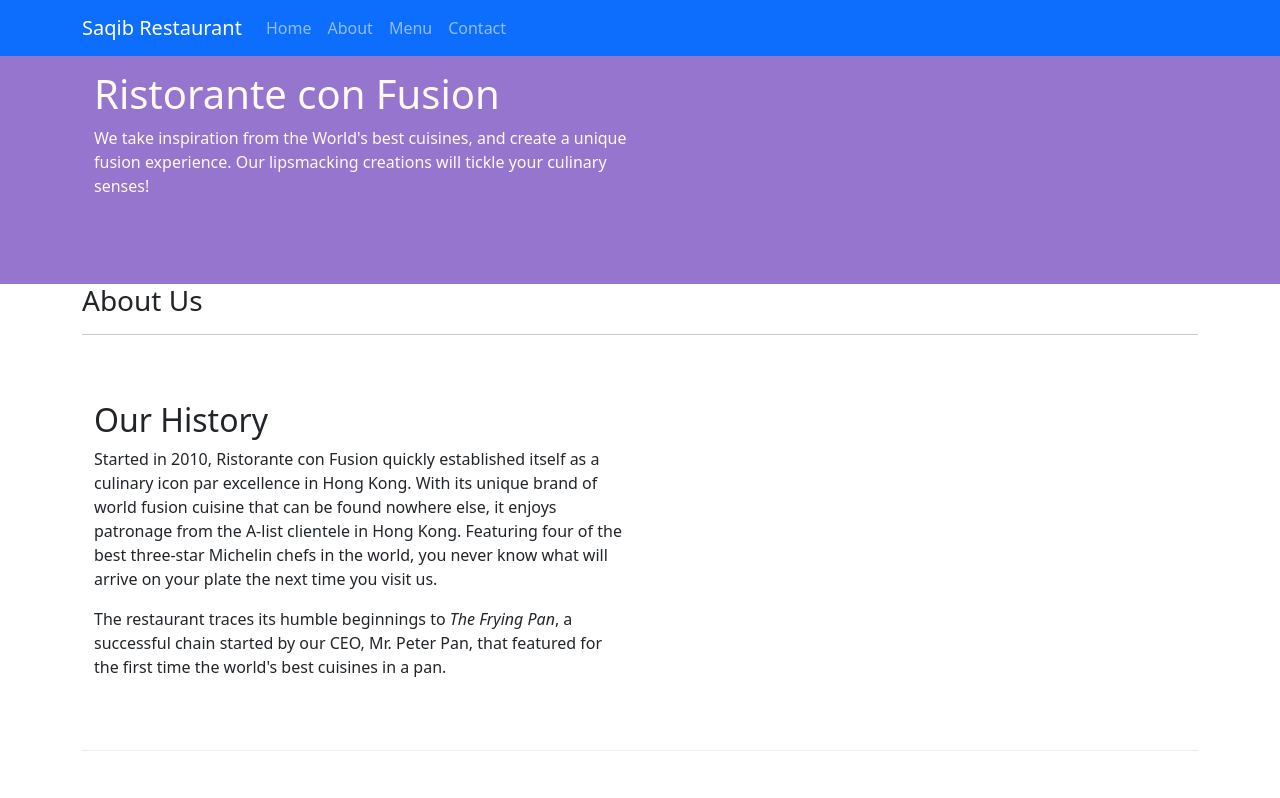
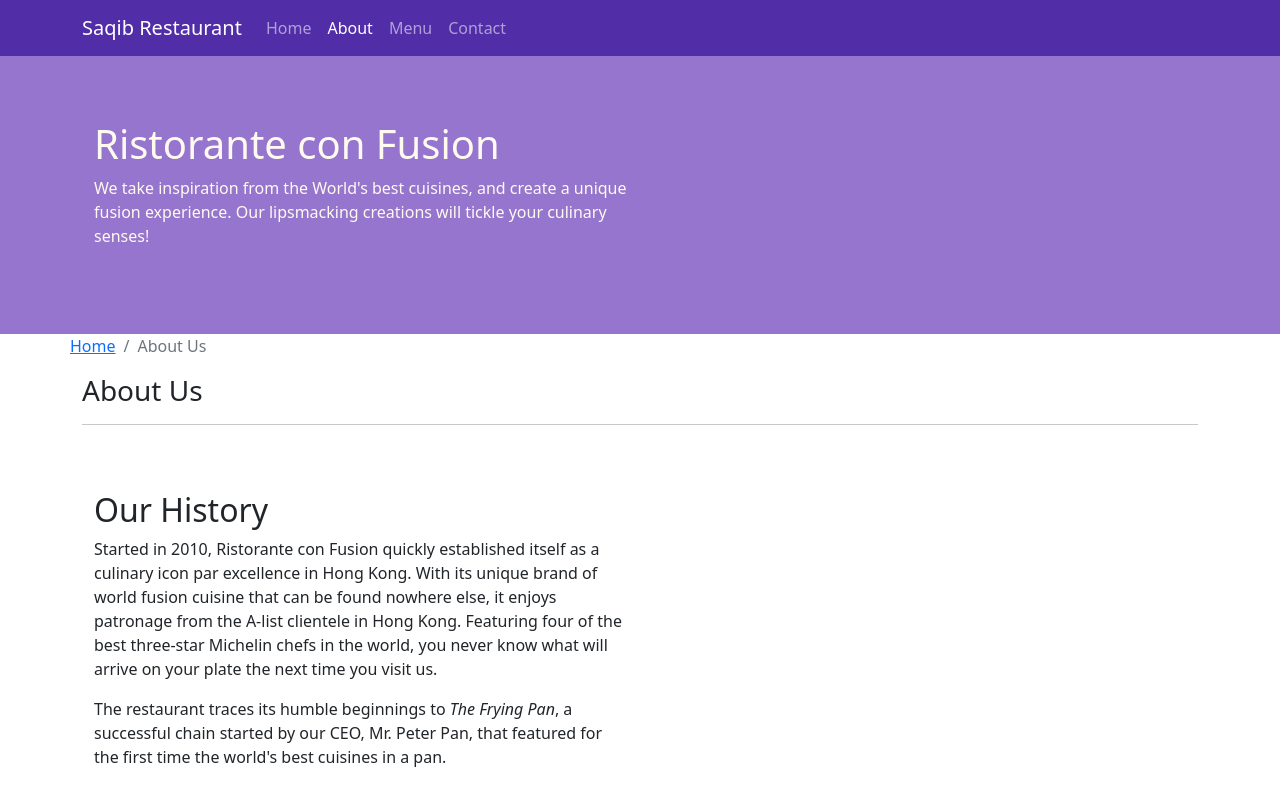
Before and after one commit to MuhammadSaqib786/Navbar-and-breadCrumbs-bootStrap, a website: page aboutus.html in a window 1280 px wide. Shown: the top 798 px of the page. Drawn offline with nearby package versions, Linux system fonts and the light colour scheme.

Commit message:
added breadcrumb in about us page

```diff
--- a/aboutus.html
+++ b/aboutus.html
@@ -16,7 +16,7 @@
 </head>
 
 <body>
-    <nav class="navbar navbar-dark navbar-expand-sm bg-primary fixed-top">
+    <nav class="navbar navbar-dark navbar-expand-sm  fixed-top">
         <div class="container">
             <button class="navbar-toggler" type="button" data-bs-toggle="collapse" data-bs-target="#Navbar">
                 <span class="navbar-toggler-icon"></span>
@@ -25,12 +25,12 @@
             <a class="navbar-brand mr-auto" href="./index.html">Saqib Restaurant</a>
             <div class="collapse navbar-collapse" id="Navbar">
             <ul class="navbar-nav mr-auto">
-                <li class="nav-item active">
+                <li class="nav-item ">
                     <a href="./index.html" class="nav-link">Home</a>
 
                 </li>
-                <li class="nav-item">
-                    <a href="./aboutus.html" class="nav-link">About</a>
+                <li class="nav-item ">
+                    <a href="#" class="nav-link active">About</a>
 
                 </li>
                 <li class="nav-item">
@@ -63,6 +63,11 @@
 
     <div class="container">
         <div class="row">
+            <ol class="col-12 breadcrumb">
+                <li class="breadcrumb-item"><a href="./index.html">Home</a></li>
+                <li class="breadcrumb-item active">About Us</li>
+
+            </ol>
             <div class="col col-sm">
                <h3>About Us</h3>
                <hr>
@@ -102,7 +107,7 @@
                 <div class="col-4 offset-1 col-sm-2">
                     <h5>Links</h5>
                     <ul class="list-unstyled">
-                        <li><a href="#">Home</a></li>
+                        <li><a href="./index.html">Home</a></li>
                         <li><a href="#">About</a></li>
                         <li><a href="#">Menu</a></li>
                         <li><a href="#">Contact</a></li>
--- a/css/styles.css
+++ b/css/styles.css
@@ -29,3 +29,11 @@ min-height: 400px;
     margin: 0px;
     color: #0f0f0f;
 }
+
+body{
+    padding: 50px 0px 0px 0px;
+    z-index: 0;
+}
+.navbar-dark{
+    background-color: #512DA8;
+}
```
Also changed, not shown: index.html (+3 -3 lines).
